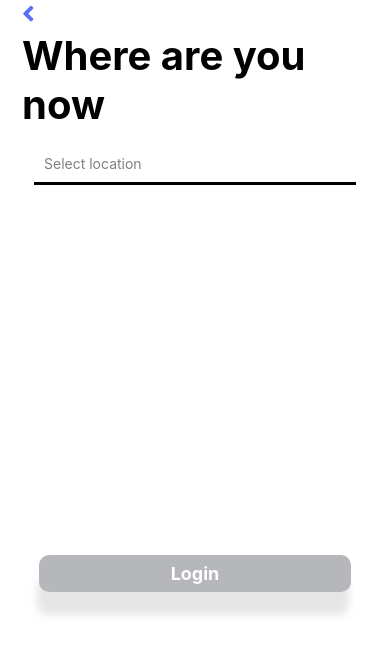
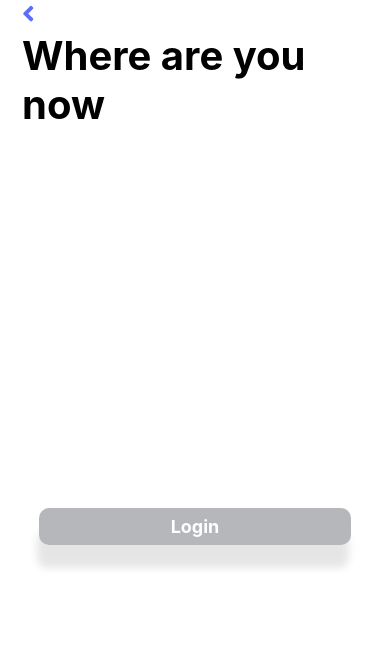
Before and after one commit to BC-MAY-21-RN/kata-05-reservacion-de-vuelos-k5-f22-t3, a React Native app in the folder Reservacion/: screen /Booking in a window 390 px wide. Shown: the top 654 px of the page. Built offline with nearby package versions, Linux system fonts and the light colour scheme.

Commit message:
Fix InputText component
Co-authored-by: Vanina <vaniwinnik@gmail.com>
Co-authored-by: Kelly <kejoh07@gmail.com>
Co-authored-by: Oscar <oscaravg27@gmail.com>
Co-authored-by: Alberto <jgonzalez48@ucol.mx>

```diff
--- a/Reservacion/src/components/InputText/index.js
+++ b/Reservacion/src/components/InputText/index.js
@@ -4,12 +4,15 @@ import { styles } from './styles'
 
 export const InputText = (props) => {
 
-  const { text } = props
+  const { value, placeholder, placeholderTextColor, style, onChangeText } = props
+
   return (
       <TextInput
-        placeholder={text}
-        placeholderTextColor={'grey'}
-        style={styles.input}
+        placeholder={placeholder}
+        placeholderTextColor={placeholderTextColor}
+        style={style}
+        onChange={onChangeText}
+        value={value}
       />
   )
 };
--- a/Reservacion/src/screens/LoginScreen/index.js
+++ b/Reservacion/src/screens/LoginScreen/index.js
@@ -4,6 +4,7 @@ import { useState } from 'react';
 import { ButtonPrimary } from '../../components/ButtonPrimary/index';
 import { styles } from './styles'
 import { TextTitle } from '../../components/TextTitle';
+import { InputText } from '../../components/InputText/index'
 
 export const LoginScreen = ({navigation}) => {
   const [username, onChangeUsername] = useState('');
@@ -28,7 +29,7 @@ export const LoginScreen = ({navigation}) => {
           fontSize={22}
           fontWeight={'bold'}
         />
-        <TextInput
+        <InputText
             value={username}
             placeholder="username"
             placeholderTextColor={'grey'}
@@ -40,7 +41,7 @@ export const LoginScreen = ({navigation}) => {
             color={'grey'}
             fontSize={14}
         />
-        <TextInput
+        <InputText
             value={password}
             placeholder="password"
             placeholderTextColor={'grey'}
--- a/Reservacion/src/screens/SignupScreen/index.js
+++ b/Reservacion/src/screens/SignupScreen/index.js
@@ -6,6 +6,7 @@ import { ButtonSecond } from '../../components/ButtonSecond/index';
 import { Check } from '../../components/Check/index';
 import { styles } from './styles'
 import { TextTitle } from '../../components/TextTitle';
+import { InputText } from '../../components/InputText';
 
 export const SignupScreen = ({navigation}) => {
 
@@ -56,7 +57,7 @@ export const SignupScreen = ({navigation}) => {
             color={'grey'}
             fontSize={14}
         />
-        <TextInput
+        <InputText
             value={username}
             placeholder="username"
             placeholderTextColor={'grey'}
@@ -68,7 +69,7 @@ export const SignupScreen = ({navigation}) => {
             color={'grey'}
             fontSize={14}
         />
-        <TextInput
+        <InputText
             value={email}
             placeholder="email"
             placeholderTextColor={'grey'}
@@ -80,7 +81,7 @@ export const SignupScreen = ({navigation}) => {
             color={'grey'}
             fontSize={14}
         />
-        <TextInput
+        <InputText
             value={password}
             placeholder="password"
             placeholderTextColor={'grey'}
```
